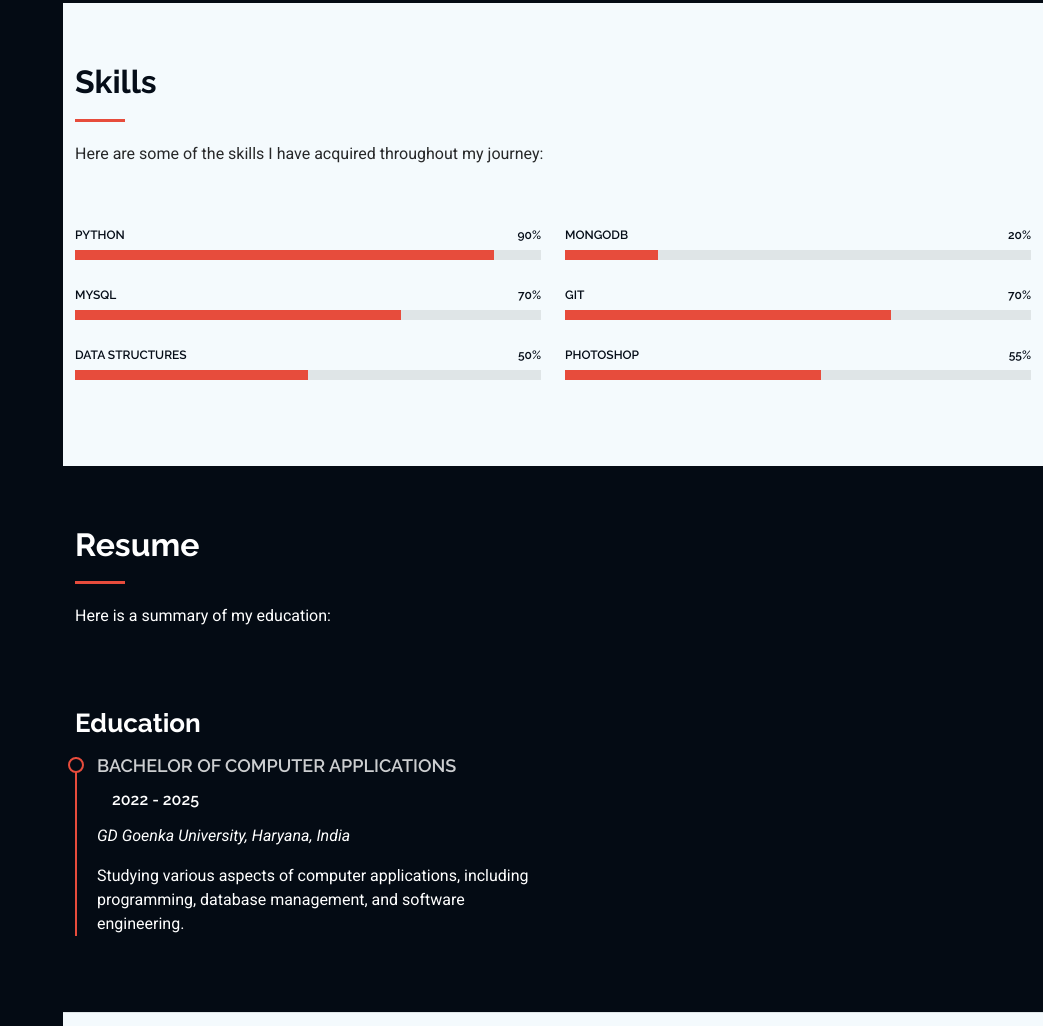
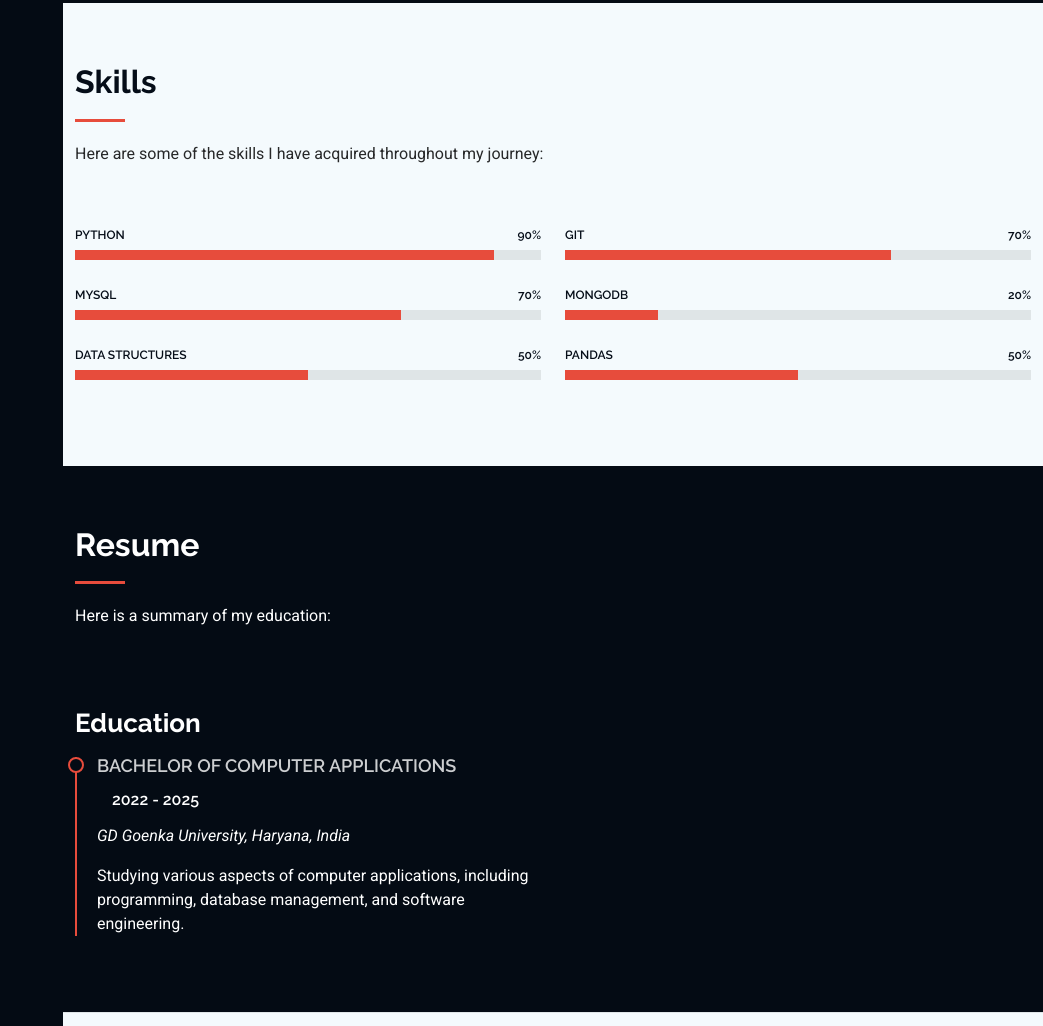
Before and after one commit to ProgrammerRachit1503/ProgrammerRachit1503.github.io, a plain HTML site: page index.html in a window 1280 px wide. Shown: the part 1536-2562 px from the top of the page, without its empty margins (237-1280 px from the left). Drawn offline with Linux system fonts and the light colour scheme.

Commit message:
Update index.html

```diff
--- a/index.html
+++ b/index.html
@@ -195,6 +195,14 @@
           <div class="col-lg-6">
 
             <div class="progress">
+              <span class="skill"><span>Git</span> <i class="val">70%</i></span>
+              <div class="progress-bar-wrap">
+                <div class="progress-bar" role="progressbar" aria-valuenow="70" aria-valuemin="0" aria-valuemax="100">
+                </div>
+              </div>
+            </div><!-- End Skills Item -->
+
+            <div class="progress">
               <span class="skill"><span>MongoDB</span> <i class="val">20%</i></span>
               <div class="progress-bar-wrap">
                 <div class="progress-bar" role="progressbar" aria-valuenow="20" aria-valuemin="0" aria-valuemax="100">
@@ -203,17 +211,9 @@
             </div><!-- End Skills Item -->
 
             <div class="progress">
-              <span class="skill"><span>Git</span> <i class="val">70%</i></span>
+              <span class="skill"><span>Pandas</span> <i class="val">50%</i></span>
               <div class="progress-bar-wrap">
-                <div class="progress-bar" role="progressbar" aria-valuenow="70" aria-valuemin="0" aria-valuemax="100">
-                </div>
-              </div>
-            </div><!-- End Skills Item -->
-
-            <div class="progress">
-              <span class="skill"><span>Photoshop</span> <i class="val">55%</i></span>
-              <div class="progress-bar-wrap">
-                <div class="progress-bar" role="progressbar" aria-valuenow="55" aria-valuemin="0" aria-valuemax="100">
+                <div class="progress-bar" role="progressbar" aria-valuenow="50" aria-valuemin="0" aria-valuemax="100">
                 </div>
               </div>
             </div><!-- End Skills Item -->
@@ -246,7 +246,8 @@
               <h5>2022 - 2025</h5>
               <p><em>GD Goenka University, Haryana, India</em></p>
               <p>
-                Studying various aspects of computer applications, including programming, database management, and software engineering.
+                Studying various aspects of computer applications, including programming, database management, and
+                software engineering.
               </p>
             </div><!-- End Resume Item -->
           </div>
```
